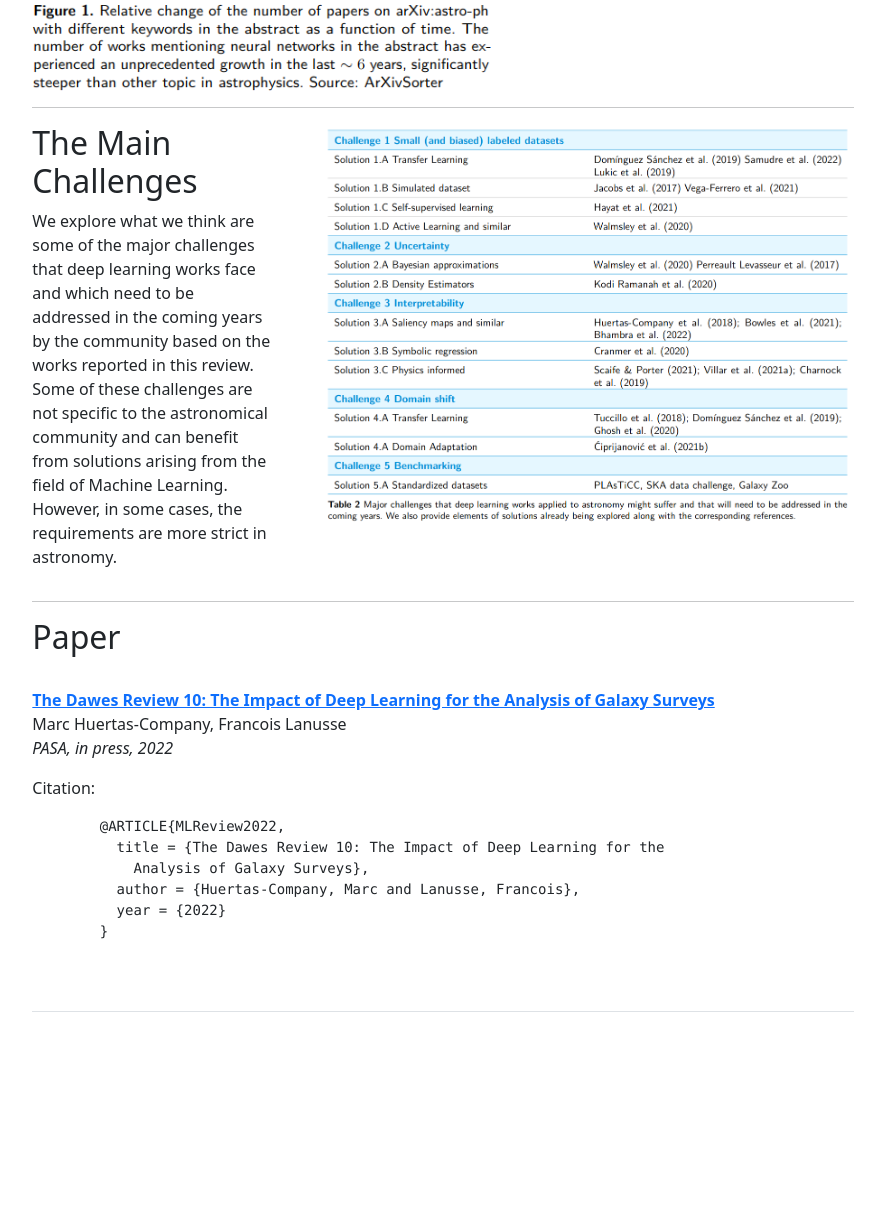
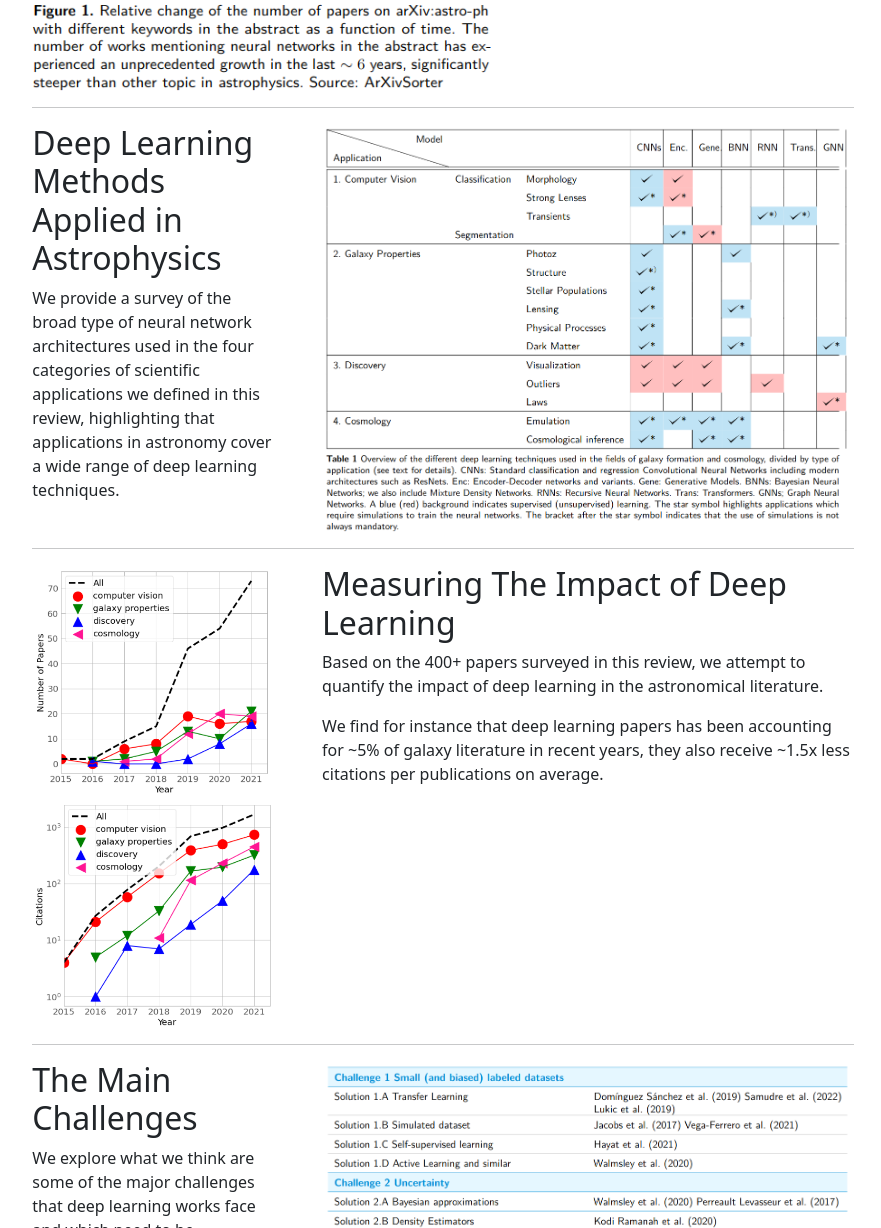
Before and after one commit to ml4astro/dawes-review, a plain HTML site: page index.html in a window 1280 px wide. Shown: the part 2060-3288 px from the top of the page, without its empty margins (197-1078 px from the left). Before the commit the page ends 3216 px from the top, so only its background shows below. Drawn offline with nearby package versions, Linux system fonts and the light colour scheme.

Commit message:
Adding a couple of figures

```diff
--- a/index.html
+++ b/index.html
@@ -115,10 +115,48 @@
         </div>
     </div>
 
+    <hr>
+    <div class="row g-5">
+      <div class="col-md-4">
+          <h2>Deep Learning Methods Applied in Astrophysics</h2>
+          <p> We provide a survey of the broad type of neural network architectures used in the four categories of scientific applications we defined in this review, highlighting that applications in astronomy cover a wide range of deep learning techniques.
+
+          </p>
+          <!-- <p>We provide elements of solutions already being explored by ongoing research in the field.</p> -->
+      </div>
+
+      <div class="col-md-8">
+
+        <img src="Table1.png" class="img-fluid" alt="Trend in ML papers">
+
+      </div>
+  </div>
+
+  <hr>
+  <div class="row g-5">
+
+    <div class="col-md-4">
+
+      <img src="Figure47a.png" class="img-fluid" alt="Trend in ML papers">
+      <img src="Figure47b.png" class="img-fluid" alt="Trend in ML papers">
+
+    </div>
+
+    <div class="col-md-8">
+      <h2>Measuring The Impact of Deep Learning</h2>
+      <p> Based on the 400+ papers surveyed in this review, we attempt to quantify the
+        impact of deep learning in the astronomical literature.</p>
+      <p> We find for instance that deep learning papers has been accounting for ~5% of galaxy literature in recent years,
+        they also receive ~1.5x less citations per publications on average.
+      </p>
+      <!-- <p>We provide elements of solutions already being explored by ongoing research in the field.</p> -->
+  </div>
+  </div>
+
+
 
     <hr>
     <div class="row g-5">
-
         <div class="col-md-4">
             <h2>The Main Challenges</h2>
             <p>
@@ -132,8 +170,8 @@
           <img src="Table2.png" class="img-fluid" alt="Trend in ML papers">
 
         </div>
+    </div>
 
-    </div>
 
 
 
```
Also changed, not shown: Figure47a.png (added), Figure47b.png (added), Table1.png (added).
